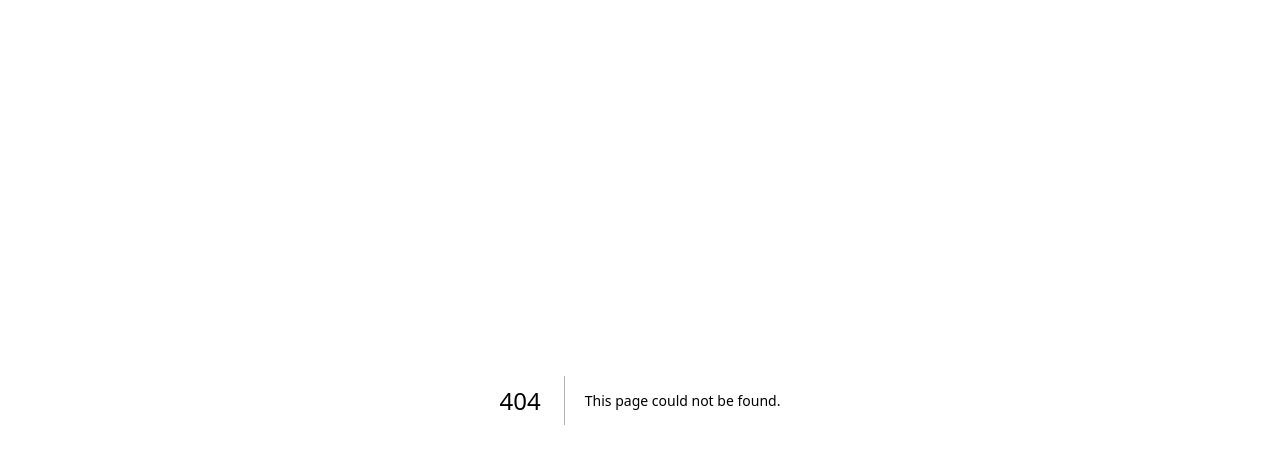
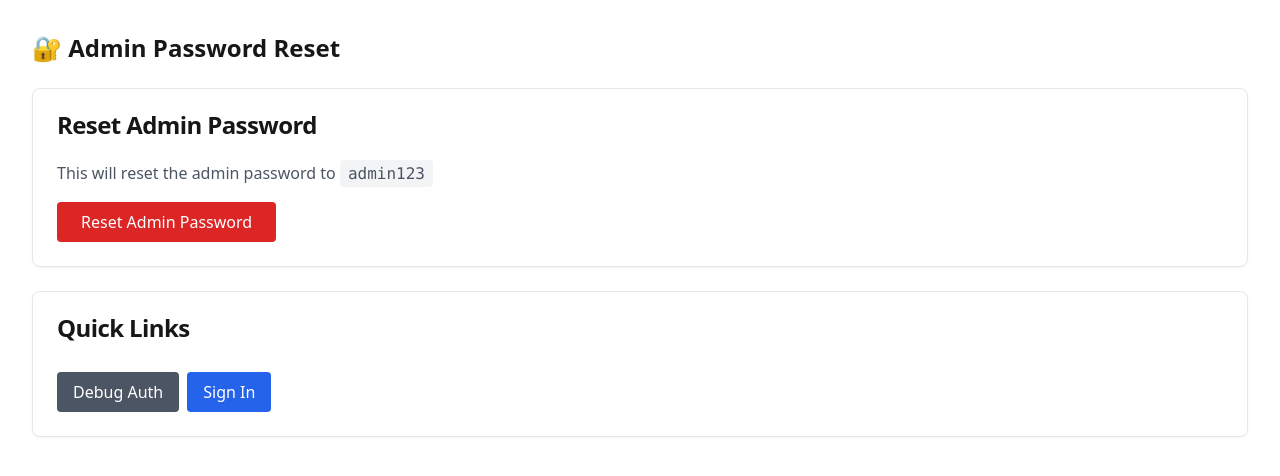
Before and after one commit to tongarclub/jongque, a Next.js app: page /admin/reset-password in a window 1280 px wide. Before the commit this address had no page. Shown: the top 476 px of the page. Built offline with nearby package versions, Linux system fonts and the light colour scheme.

Commit message:
Add admin password reset functionality
- Add API endpoint for resetting admin password
- Add admin reset password page with UI
- Hash password with bcrypt for security
- Include debugging information in response

```diff
--- /dev/null
+++ b/app/admin/reset-password/page.tsx
@@ -0,0 +1,154 @@
+"use client"
+
+import { useState } from 'react'
+import { Card, CardHeader, CardTitle, CardContent } from '@/components/ui'
+
+interface ResetResult {
+  success: boolean
+  message?: string
+  user?: any
+  newPassword?: string
+  error?: {
+    message: string
+    code: string
+  }
+  timestamp: string
+}
+
+export default function ResetPasswordPage() {
+  const [result, setResult] = useState<ResetResult | null>(null)
+  const [loading, setLoading] = useState(false)
+
+  const handleResetPassword = async () => {
+    setLoading(true)
+    setResult(null)
+
+    try {
+      const response = await fetch('/api/admin/reset-password', {
+        method: 'POST',
+        headers: {
+          'Content-Type': 'application/json',
+        },
+      })
+
+      const data = await response.json()
+      setResult(data)
+
+    } catch (error) {
+      console.error('Reset password failed:', error)
+      setResult({
+        success: false,
+        error: {
+          message: 'Network error or server unavailable',
+          code: 'NETWORK_ERROR'
+        },
+        timestamp: new Date().toISOString()
+      })
+    } finally {
+      setLoading(false)
+    }
+  }
+
+  return (
+    <div className="container mx-auto p-8 space-y-6">
+      <h1 className="text-2xl font-bold mb-6">🔐 Admin Password Reset</h1>
+
+      <Card>
+        <CardHeader>
+          <CardTitle>Reset Admin Password</CardTitle>
+        </CardHeader>
+        <CardContent>
+          <div className="space-y-4">
+            <p className="text-gray-600">
+              This will reset the admin password to <code className="bg-gray-100 px-2 py-1 rounded">admin123</code>
+            </p>
+
+            <button
+              onClick={handleResetPassword}
+              disabled={loading}
+              className="bg-red-600 text-white px-6 py-2 rounded hover:bg-red-700 disabled:opacity-50"
+            >
+              {loading ? 'Resetting...' : 'Reset Admin Password'}
+            </button>
+          </div>
+        </CardContent>
+      </Card>
+
+      {result && (
+        <Card>
+          <CardHeader>
+            <CardTitle>
+              {result.success ? '✅ Success' : '❌ Error'}
+            </CardTitle>
+          </CardHeader>
+          <CardContent>
+            <div className="space-y-3">
+              <p><strong>Timestamp:</strong> {result.timestamp}</p>
+
+              {result.success ? (
+                <div className="bg-green-50 p-4 rounded">
+                  <p className="text-green-800 font-semibold">{result.message}</p>
+
+                  {result.user && (
+                    <div className="mt-3">
+                      <h4 className="font-semibold">Updated User:</h4>
+                      <ul className="ml-4 space-y-1 text-sm">
+                        <li>ID: {result.user.id}</li>
+                        <li>Email: {result.user.email}</li>
+                        <li>Name: {result.user.name}</li>
+                        <li>Role: {result.user.role}</li>
+                        <li>Verified: {result.user.isVerified ? '✅' : '❌'}</li>
+                      </ul>
+                    </div>
+                  )}
+
+                  {result.newPassword && (
+                    <div className="mt-3">
+                      <p><strong>New Password:</strong> <code className="bg-gray-100 px-2 py-1 rounded">{result.newPassword}</code></p>
+                    </div>
+                  )}
+
+                  <div className="mt-4">
+                    <a
+                      href="/signin"
+                      className="inline-block bg-blue-600 text-white px-4 py-2 rounded hover:bg-blue-700"
+                    >
+                      Go to Sign In
+                    </a>
+                  </div>
+                </div>
+              ) : (
+                <div className="bg-red-50 p-4 rounded">
+                  <p className="text-red-800 font-semibold">Error: {result.error?.message}</p>
+                  <p className="text-red-600 text-sm">Code: {result.error?.code}</p>
+                </div>
+              )}
+            </div>
+          </CardContent>
+        </Card>
+      )}
+
+      <Card>
+        <CardHeader>
+          <CardTitle>Quick Links</CardTitle>
+        </CardHeader>
+        <CardContent>
+          <div className="space-y-2">
+            <a
+              href="/debug-auth"
+              className="inline-block bg-gray-600 text-white px-4 py-2 rounded hover:bg-gray-700 mr-2"
+            >
+              Debug Auth
+            </a>
+            <a
+              href="/signin"
+              className="inline-block bg-blue-600 text-white px-4 py-2 rounded hover:bg-blue-700"
+            >
+              Sign In
+            </a>
+          </div>
+        </CardContent>
+      </Card>
+    </div>
+  )
+}
--- /dev/null
+++ b/app/api/admin/reset-password/route.ts
@@ -0,0 +1,53 @@
+import { NextResponse } from 'next/server'
+import { prisma } from '@/lib/prisma'
+import bcrypt from 'bcryptjs'
+
+export async function POST() {
+  try {
+    // Check if we can connect to database
+    await prisma.$connect()
+
+    // Hash the new password
+    const newPassword = 'admin123'
+    const hashedPassword = await bcrypt.hash(newPassword, 12)
+
+    // Update admin user password
+    const updatedUser = await prisma.user.update({
+      where: { email: 'admin@jongque.com' },
+      data: {
+        password: hashedPassword,
+        isVerified: true // Ensure admin is verified
+      },
+      select: {
+        id: true,
+        email: true,
+        name: true,
+        role: true,
+        isVerified: true,
+      }
+    })
+
+    return NextResponse.json({
+      success: true,
+      message: 'Admin password reset successfully',
+      user: updatedUser,
+      newPassword: newPassword, // Only for debugging, remove in production
+      timestamp: new Date().toISOString(),
+    })
+
+  } catch (error: any) {
+    console.error('Password reset failed:', error)
+
+    return NextResponse.json({
+      success: false,
+      error: {
+        message: error.message,
+        code: error.code || 'UNKNOWN',
+      },
+      timestamp: new Date().toISOString(),
+    }, { status: 500 })
+
+  } finally {
+    await prisma.$disconnect()
+  }
+}
```
Also changed, not shown: scripts/reset-admin-password.js (added, +83 -0 lines).
